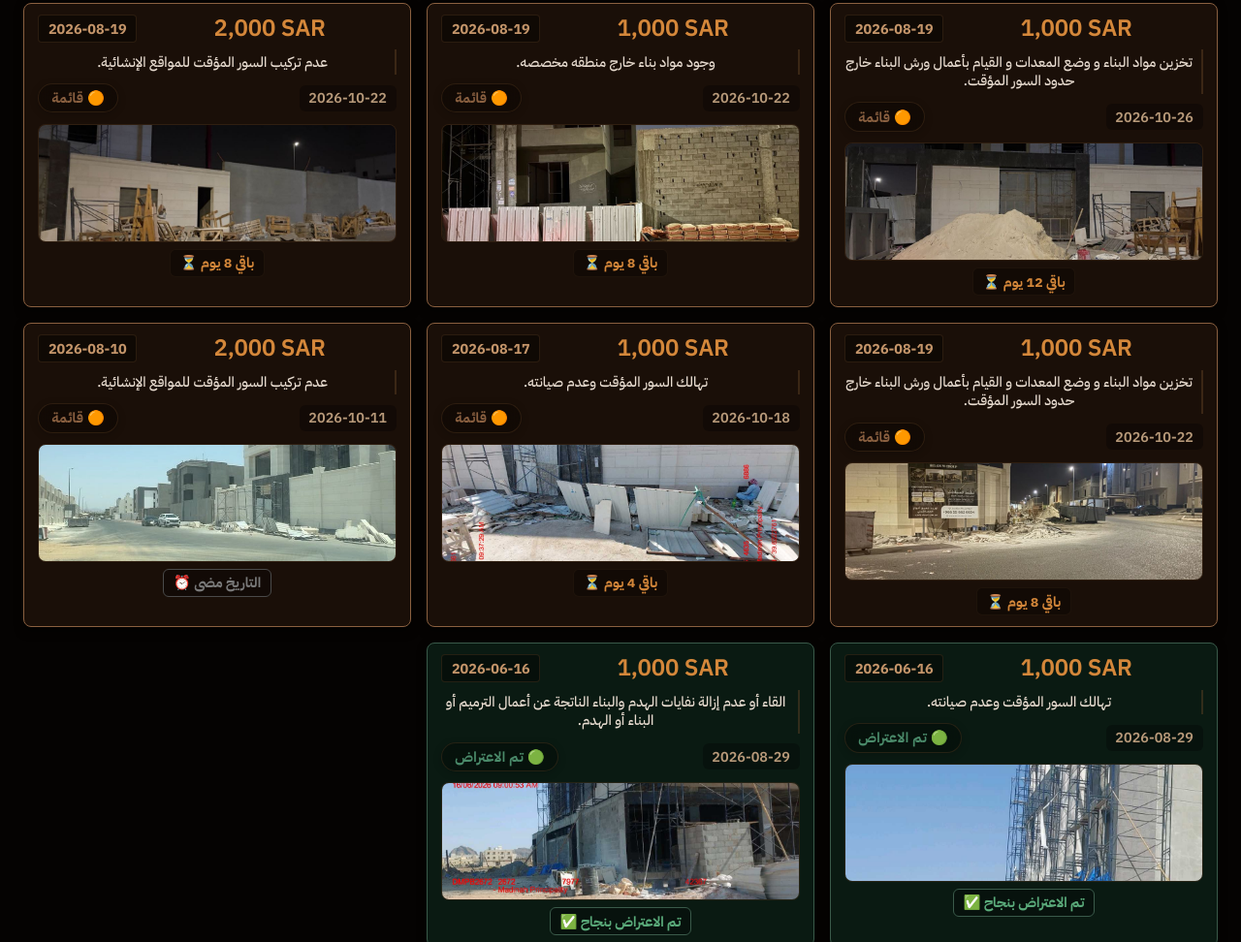
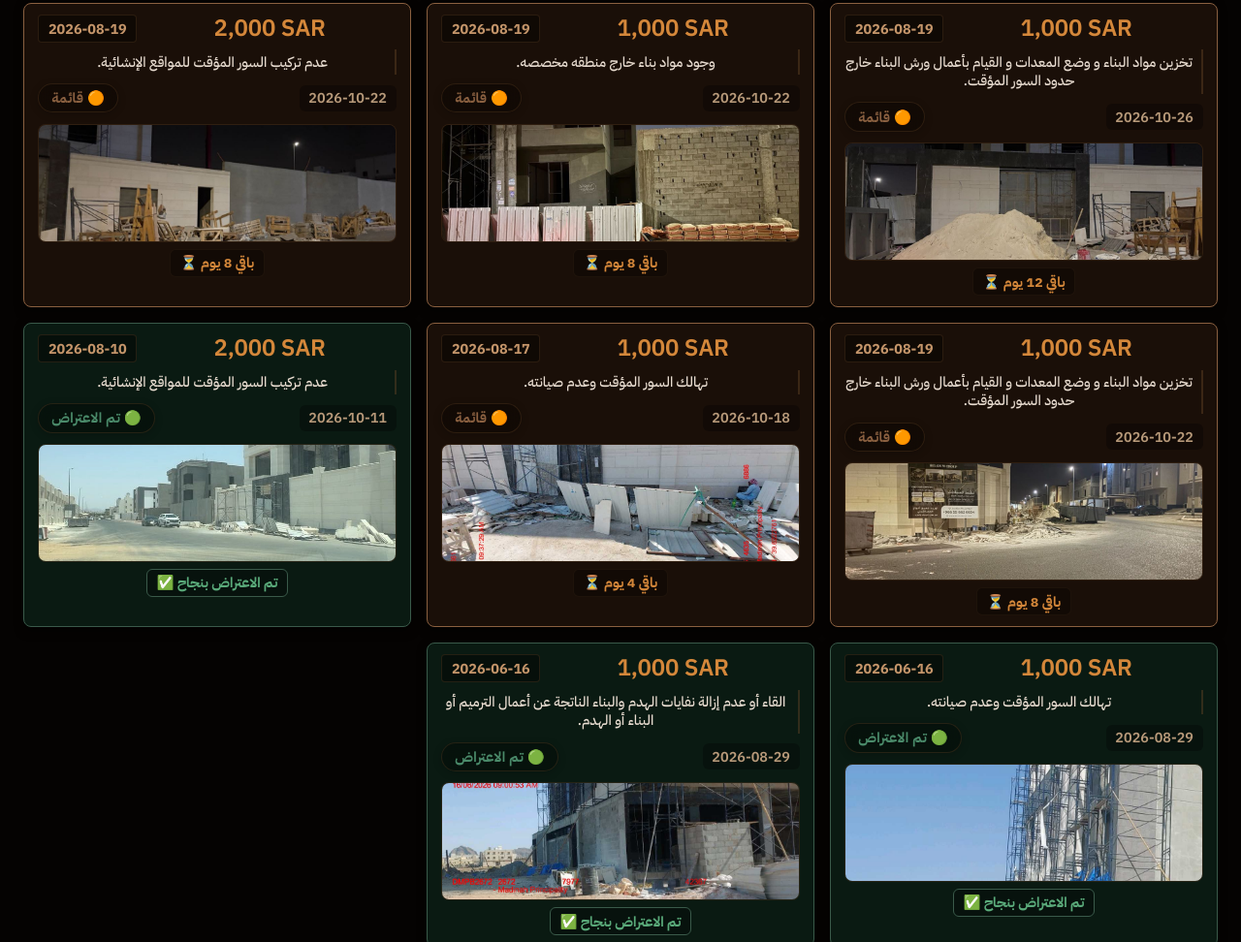
Before and after one commit to Engr-Abdulrahman/Building_Viol, a plain HTML site: page index.html in a window 1280 px wide. Shown: the part 640-1612 px from the top of the page at 97% size. Drawn offline with Linux system fonts and the light colour scheme.

Commit message:
Update index.html

```diff
--- a/index.html
+++ b/index.html
@@ -923,7 +923,7 @@
         const violations = [
             { id: 1, dateIssued: "2026-06-16", amount: 1000, description: "القاء أو عدم إزالة نفايات الهدم والبناء الناتجة عن أعمال الترميم أو البناء أو الهدم.", lastObjection: "2026-08-29", status: "تم الاعتراض", imageFileName: "IMG-20260825-WA0011.jpg" },
             { id: 2, dateIssued: "2026-06-16", amount: 1000, description: "تهالك السور المؤقت وعدم صيانته.", lastObjection: "2026-08-29", status: "تم الاعتراض", imageFileName: "IMG-20260825-WA0010.jpg" },
-            { id: 3, dateIssued: "2026-08-10", amount: 2000, description: "عدم تركيب السور المؤقت للمواقع الإنشائية.", lastObjection: "2026-10-11", status: "قائمة", imageFileName: "IMG-20260825-WA0012.jpg" },
+            { id: 3, dateIssued: "2026-08-10", amount: 2000, description: "عدم تركيب السور المؤقت للمواقع الإنشائية.", lastObjection: "2026-10-11", status: "تم الاعتراض", imageFileName: "IMG-20260825-WA0012.jpg" },
             { id: 4, dateIssued: "2026-08-17", amount: 1000, description: "تهالك السور المؤقت وعدم صيانته.", lastObjection: "2026-10-18", status: "قائمة", imageFileName: "IMG-20260825-WA0009.jpg" },
             { id: 5, dateIssued: "2026-08-19", amount: 1000, description: "تخزين مواد البناء و وضع المعدات و القيام بأعمال ورش البناء خارج حدود السور المؤقت.", lastObjection: "2026-10-22", status: "قائمة", imageFileName: "IMG-20260825-WA0008.jpg" },
             { id: 6, dateIssued: "2026-08-19", amount: 2000, description: "عدم تركيب السور المؤقت للمواقع الإنشائية.", lastObjection: "2026-10-22", status: "قائمة", imageFileName: "IMG-20260825-WA0007.jpg" },
```
